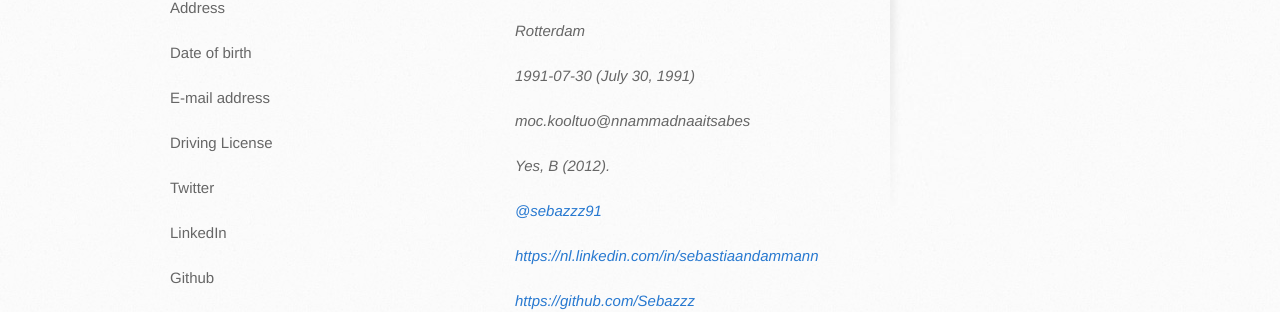
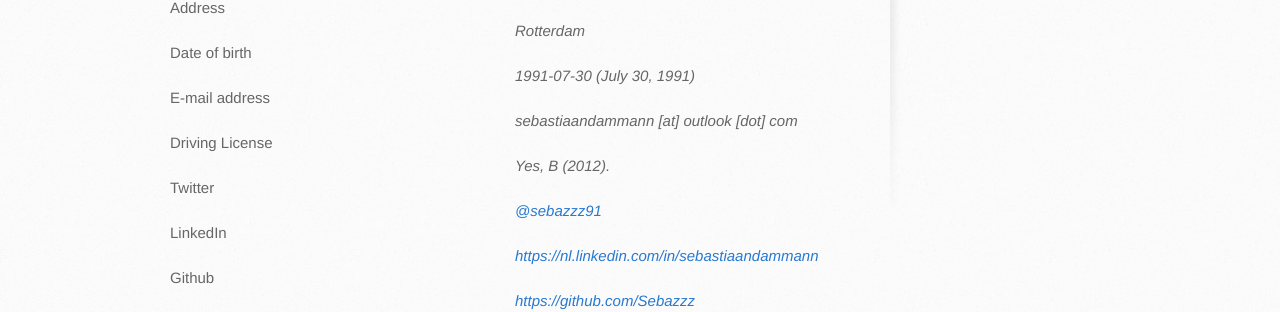
Before and after one commit to Sebazzz/sebazzz.github.io, a Jekyll site: the page built from cv.md, in a window 1280 px wide. Shown: the part 602-914 px from the top of the page. Built offline with Jekyll 4.4.1, drawn with Linux system fonts in a browser that asks for light colours.

Commit message:
Fix email

```diff
--- a/cv.md
+++ b/cv.md
@@ -25,7 +25,7 @@ permalink: /cv/
         <dd>1991-07-30 (July 30, 1991)</dd>
 
         <dt>E-mail address</dt>
-        <dd class="invert email">moc.kooltuo@nnammadnaaitsabes</dd>
+        <dd class="email">sebastiaandammann [at] outlook [dot] com</dd>
 
         <dt>Driving License</dt>
         <dd>Yes, B (2012).</dd>
--- a/stylesheets/stylesheet.css
+++ b/stylesheets/stylesheet.css
@@ -1151,3 +1151,7 @@ body > header h1 a:hover {
 .read-more-link {
 	text-align: right;
 }
+
+.invert {
+	dir: rtl;
+}
```
